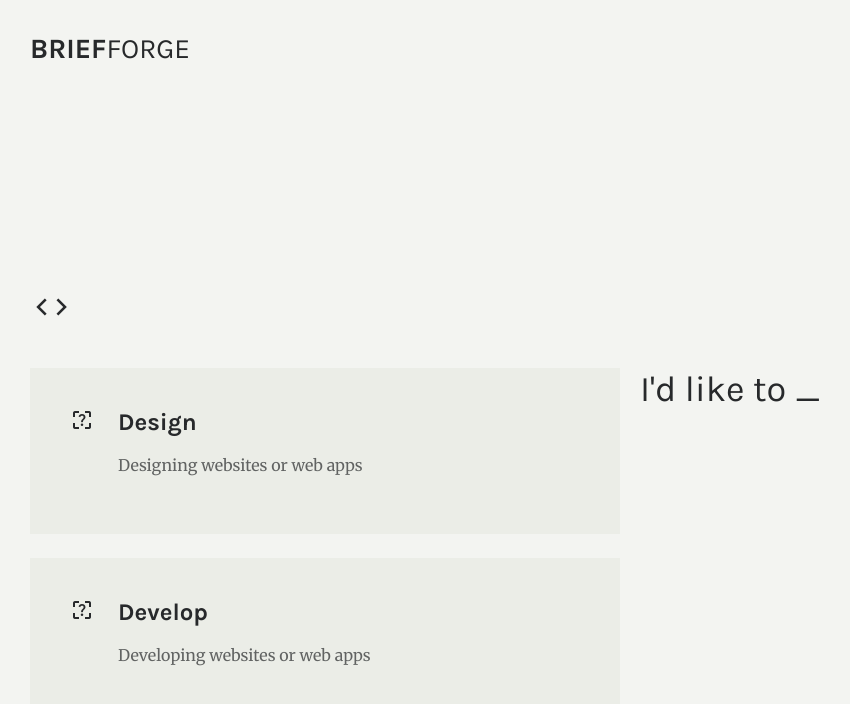
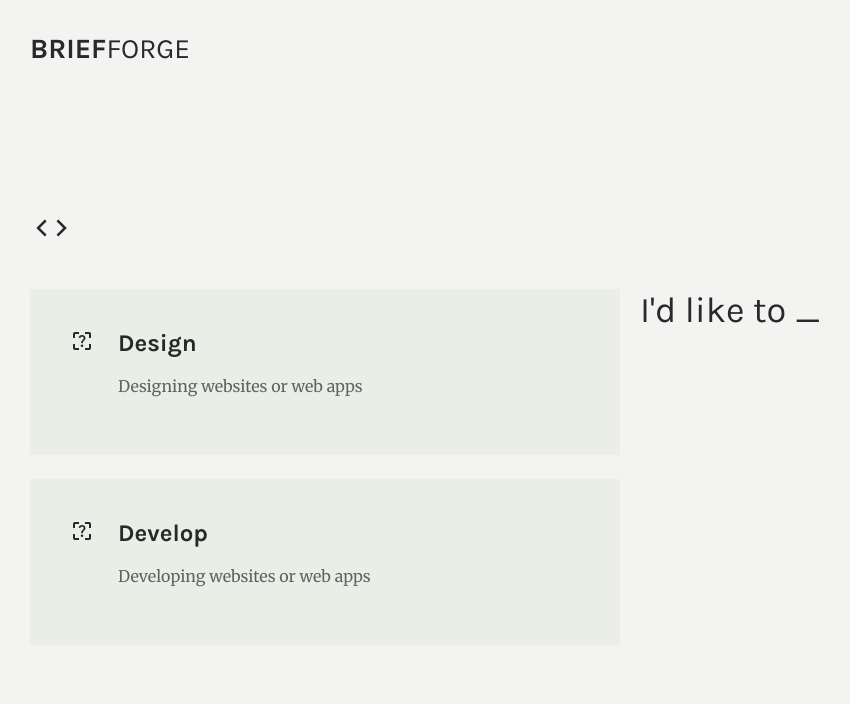
Before and after one commit to liam-langstaff/brief-generation-poc, an Angular app: page /generate in a window 1280 px wide. Shown: the top 704 px of the page, without its empty margins (10-860 px from the left). Built offline with nearby package versions, Linux system fonts and the light colour scheme.

Commit message:
Adjust CSS styles in generate.component
This commit enhances the styling in the 'generate.component.scss' file. The useless commented 'background-color' directive has been deleted, and the 'min-height' property has been adjusted to 100vh to ensure the component fully covers the viewport height.

```diff
--- a/src/app/features/generate/generate.component.scss
+++ b/src/app/features/generate/generate.component.scss
@@ -77,7 +77,7 @@
     align-items: center;
     height: auto;
     padding: 20px;
-    min-height: 100vh;
+    min-height: calc(100vh - 158px);
   }
 
   &__wrapper {
```
